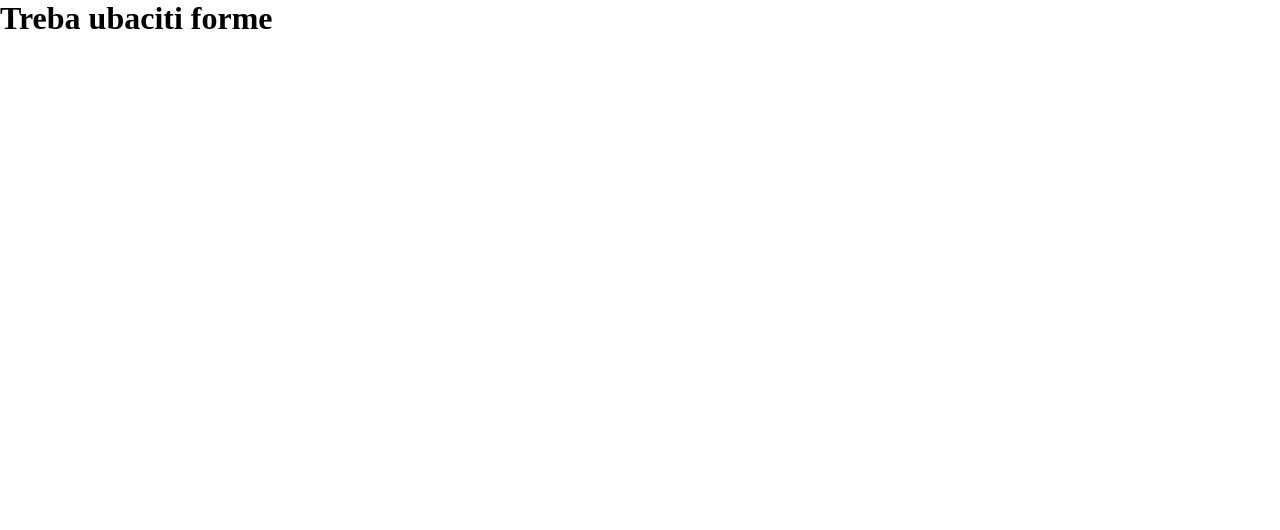
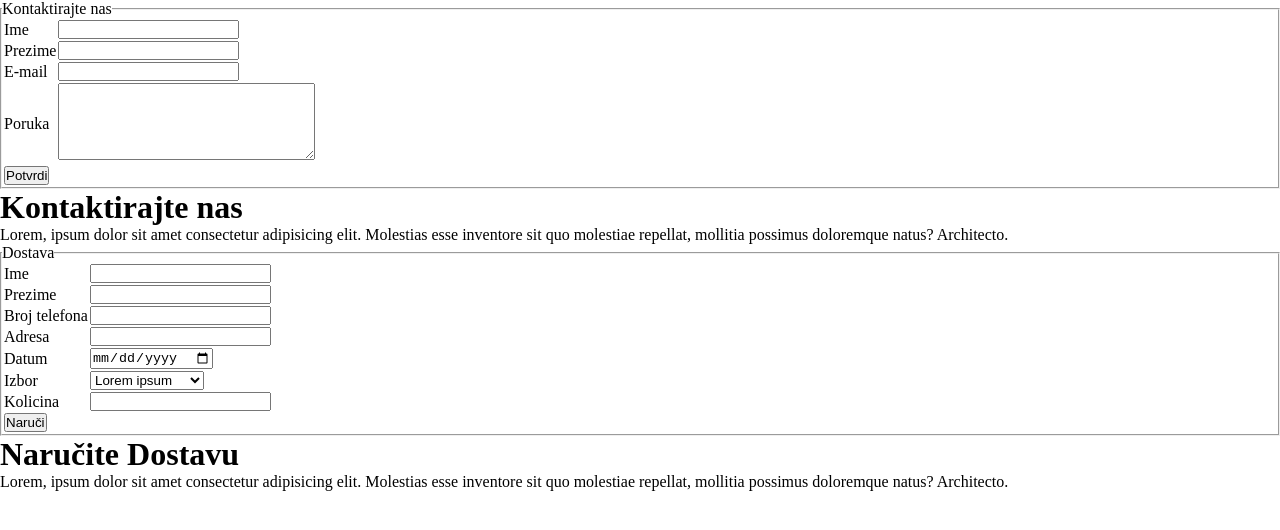
Before and after one commit to EdvinAlicic/WD-Projekat, a plain HTML site: page dostava.html in a window 1280 px wide. Drawn offline with Linux system fonts and the light colour scheme.

Commit message:
Update dostava.html

```diff
--- a/dostava.html
+++ b/dostava.html
@@ -4,10 +4,110 @@
     <meta charset="UTF-8">
     <meta http-equiv="X-UA-Compatible" content="IE=edge">
     <meta name="viewport" content="width=device-width, initial-scale=1.0">
-    <title>Document</title>
+    <title>Kontakt</title>
     <link rel="stylesheet" href="dostava.css">
 </head>
 <body>
-    <h1>Treba ubaciti forme</h1>
+    <div id="prvaForma">
+    <form name="prvaForma" action="#" method="post">
+        <fieldset>
+            <legend>Kontaktirajte nas</legend>
+            <table>
+            <tr>
+                <td>Ime</td>
+                <td><input type="text" name="ime"/></td>
+            </tr>
+            <tr>
+                <td>Prezime</td>
+                <td><input type="text" name="prezime"/></td>
+            </tr>
+            <tr>
+                <td>E-mail</td>
+                <td><input type="email" name="email"/></td>
+            </tr>
+            <tr>
+                <td>Poruka</td>
+                <td><textarea name="opis" cols="30" rows="5"></textarea></td>
+            </tr>
+            <tr>
+                <td>
+                    <input type="submit" value="Potvrdi">
+                </td>
+            </tr>
+            </table>
+        </fieldset>
+    </form>
+    </div>
+    <div class="tekst">
+        <h1>Kontaktirajte nas</h1>
+        <p>Lorem, ipsum dolor sit amet consectetur adipisicing elit. Molestias esse inventore sit quo molestiae repellat, mollitia possimus doloremque natus? Architecto.</p>
+    </div>
+    <div id="drugaForma">
+        <form name="drugaForma" action="#" method="post">
+            <fieldset>
+                <legend>Dostava</legend>
+                <table>
+                <tr>
+                    <td>Ime</td>
+                    <td><input type="text" name="ime"/></td>
+                </tr>
+                <tr>
+                    <td>Prezime</td>
+                    <td><input type="text" name="prezime"/></td>
+                </tr>
+                <tr>
+                    <td>Broj telefona</td>
+                    <td><input type="text" name="telefon"/></td>
+                </tr>
+                <tr>
+                    <td>Adresa</td>
+                    <td><input type="text" name="adresa"/></td>
+                </tr>
+                <tr>
+                    <td>Datum</td>
+                    <td><input type="date" name="datum"/></td>
+                </tr>
+                <tr>
+                    <td>Izbor</td>
+                    <td>
+                        <select name="meni">
+                            <optgroup label="Kolači">
+                                <option value="1">Lorem ipsum</option>
+                                <option value="2">Lorem ipsum</option>
+                                <option value="3">Lorem ipsum</option>
+                                <option value="4">Lorem ipsum</option>
+                            </optgroup>
+                            <optgroup label="Torte">
+                                <option value="1">Lorem ipsum</option>
+                                <option value="2">Lorem ipsum</option>
+                                <option value="3">Lorem ipsum</option>
+                                <option value="4">Lorem ipsum</option>
+                            </optgroup>
+                            <optgroup label="Integralni kolači">
+                                <option value="1">Lorem ipsum</option>
+                                <option value="2">Lorem ipsum</option>
+                                <option value="3">Lorem ipsum</option>
+                                <option value="4">Lorem ipsum</option>
+                            </optgroup>
+                        </select>
+                    </td>
+                </tr>
+                <tr>
+                    <td>Kolicina</td>
+                    <td><input type="number" name="kolicina"/></td>
+                </tr>
+                <tr>
+                    <td>
+                        <input type="submit" value="Naruči">
+                    </td>
+                </tr>
+                </table>
+            </fieldset>
+        </form>
+    </div>
+    <div class="tekst">
+        <h1>Naručite Dostavu</h1>
+        <p>Lorem, ipsum dolor sit amet consectetur adipisicing elit. Molestias esse inventore sit quo molestiae repellat, mollitia possimus doloremque natus? Architecto.</p>
+    </div>
 </body>
 </html>
```
